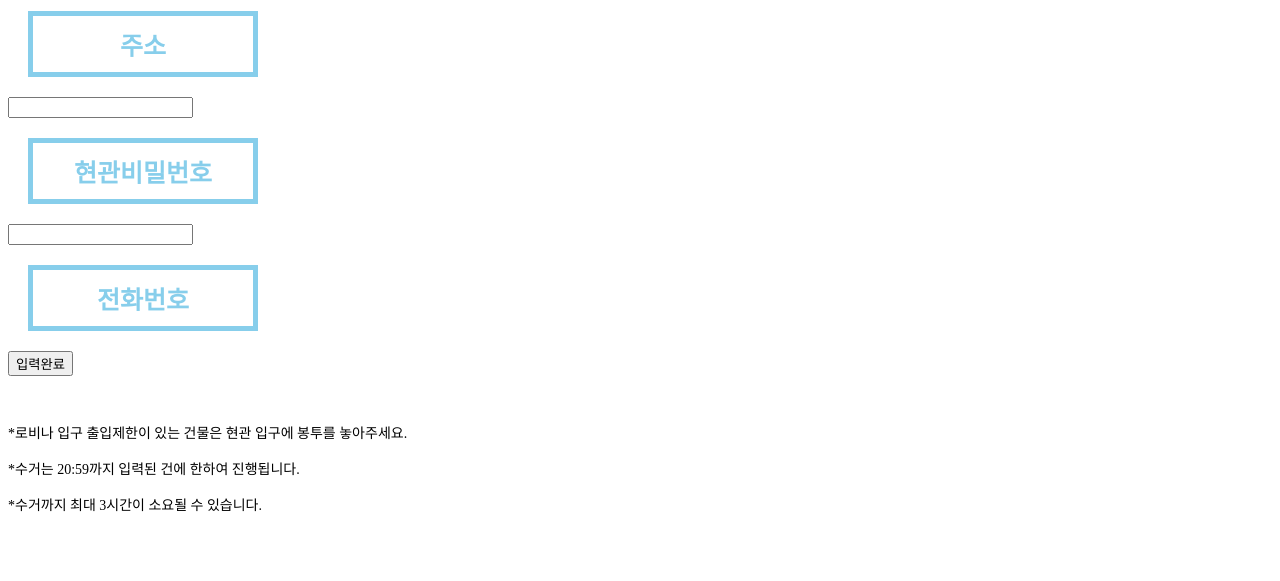
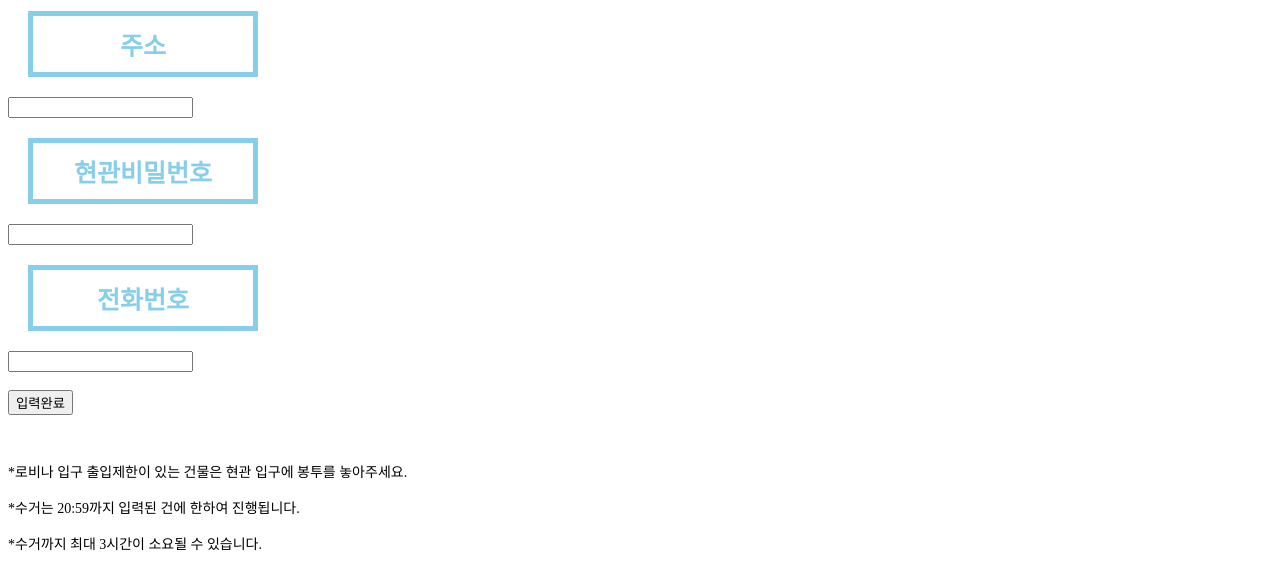
Before and after one commit to joseohui/index.html, a plain HTML site: page index.html in a window 1280 px wide. Shown: the part 140-721 px from the top of the page. Drawn offline with Linux system fonts and the light colour scheme.

Commit message:
Add files via upload

```diff
--- a/index.html
+++ b/index.html
@@ -41,7 +41,8 @@
   <u><strong>현관비밀번호</strong></u>
     <input type="text">
   <u><strong>전화번호</strong></u>
-    <input type="button" value="입력완료">
+    <input type="text">
+  <br><br><input type="button" value="입력완료">
   <p>
     <br><br>*로비나 입구 출입제한이 있는 건물은 현관 입구에 봉투를 놓아주세요.
     <br><br>*수거는 20:59까지 입력된 건에 한하여 진행됩니다.
```
